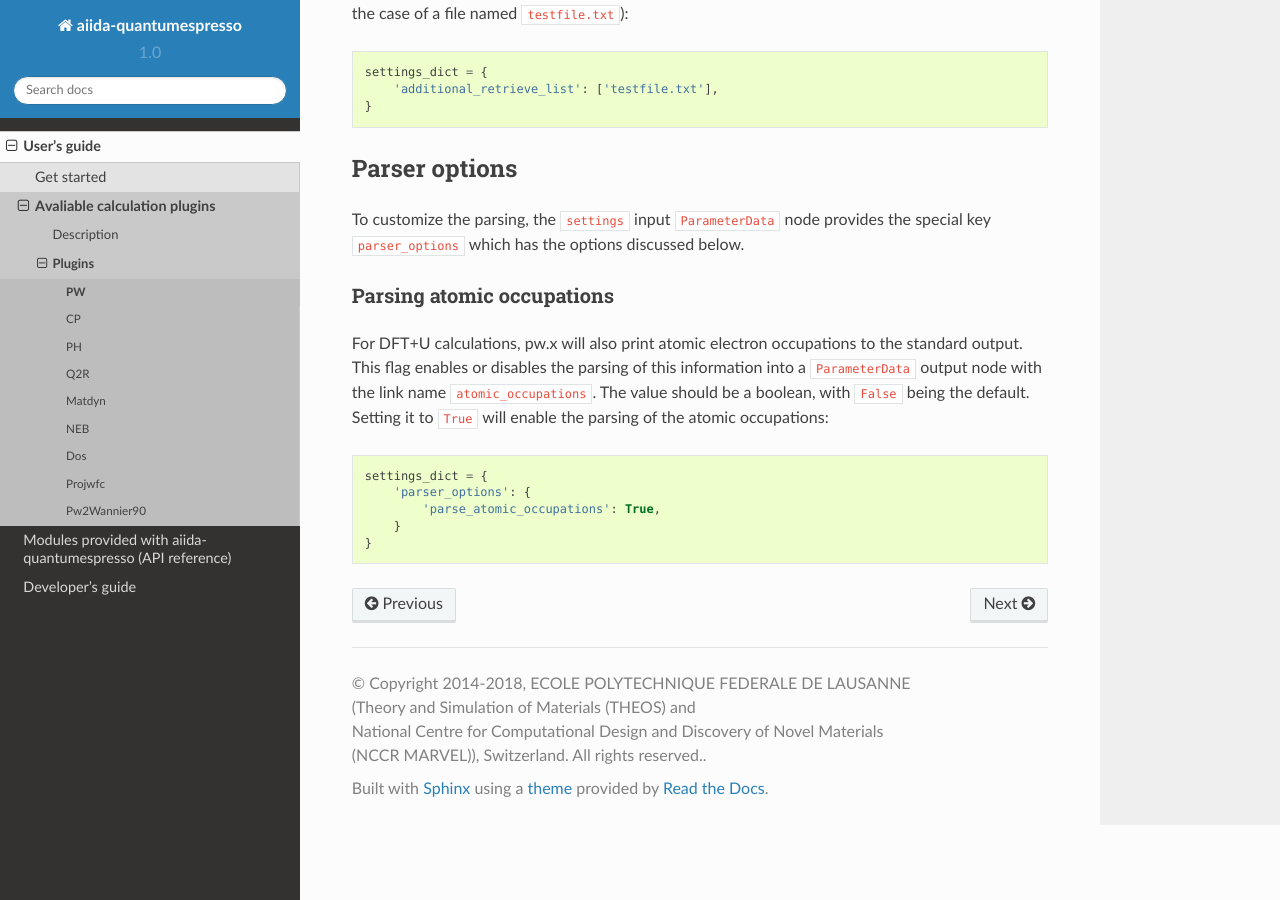
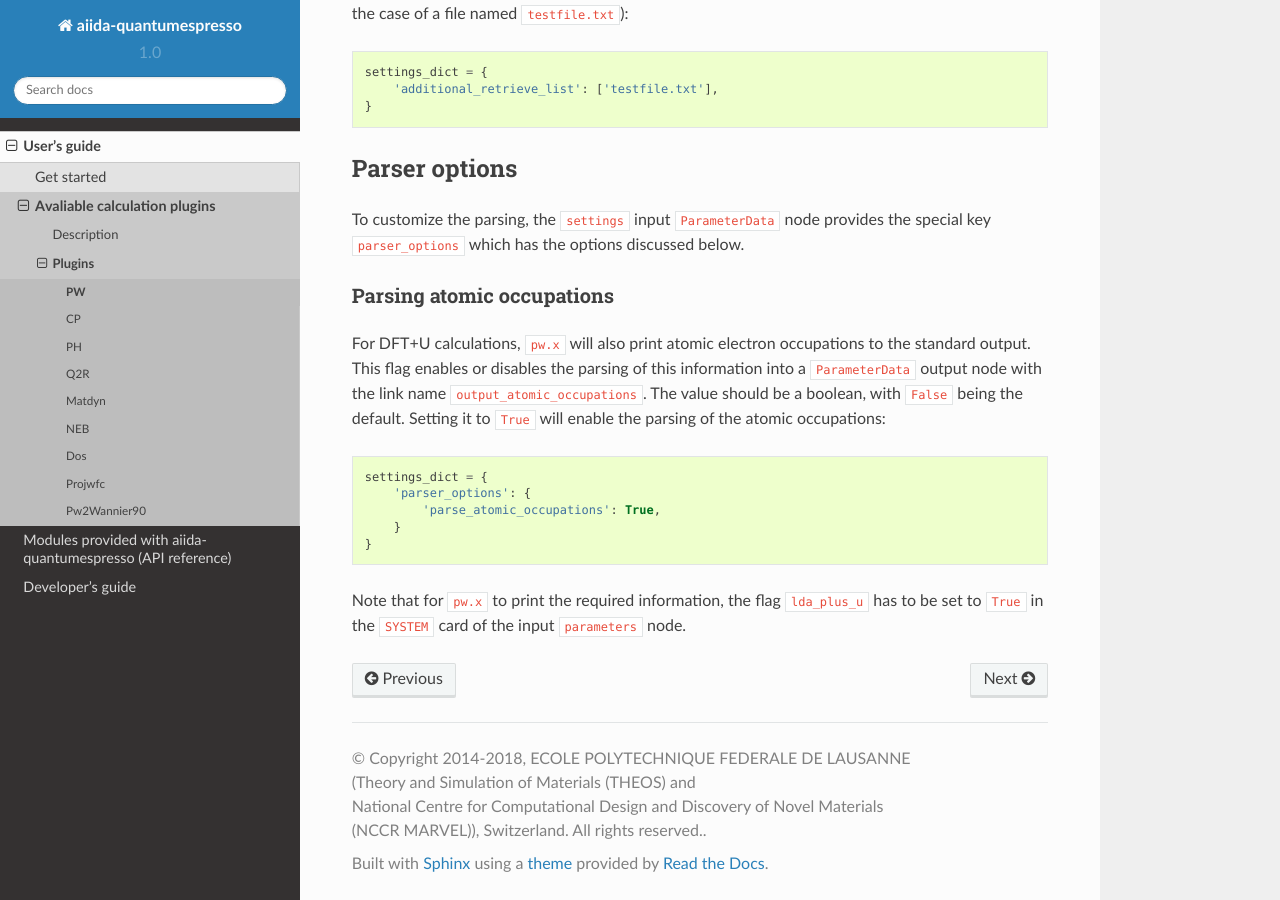
Before and after one commit to aiidateam/aiida-quantumespresso, a Sphinx documentation site: the page built from docs/source/user_guide/calculation_plugins/pw.rst, in a window 1280 px wide and 900 px high, scrolled down 5249 px. Built offline with Sphinx 7.4.7 and the Read the Docs theme 2.0.0, drawn with Linux system fonts in a browser that asks for light colours.

Commit message:
Fix the wrong parser option key for atomic occupations in PwParser
The code looked for 'atomic_occupations' but the key should be
'parse_atomic_occupations' instead

```diff
--- a/docs/source/user_guide/calculation_plugins/pw.rst
+++ b/docs/source/user_guide/calculation_plugins/pw.rst
@@ -266,9 +266,9 @@ the special key ``parser_options`` which has the options discussed below.
 
 Parsing atomic occupations
 ..........................
-For DFT+U calculations, pw.x will also print atomic electron occupations to the standard
+For DFT+U calculations, ``pw.x`` will also print atomic electron occupations to the standard
 output. This flag enables or disables the parsing of this information into a ``ParameterData``
-output node with the link name ``atomic_occupations``. The value should be a boolean, with
+output node with the link name ``output_atomic_occupations``. The value should be a boolean, with
 ``False`` being the default. Setting it to ``True`` will enable the parsing of the atomic
 occupations::
 
@@ -277,3 +277,6 @@ occupations::
             'parse_atomic_occupations': True,
         }
     }
+
+Note that for ``pw.x`` to print the required information, the flag ``lda_plus_u`` has to be
+set to ``True`` in the ``SYSTEM`` card of the input ``parameters`` node.
```
Also changed, not shown: 1 other file.
